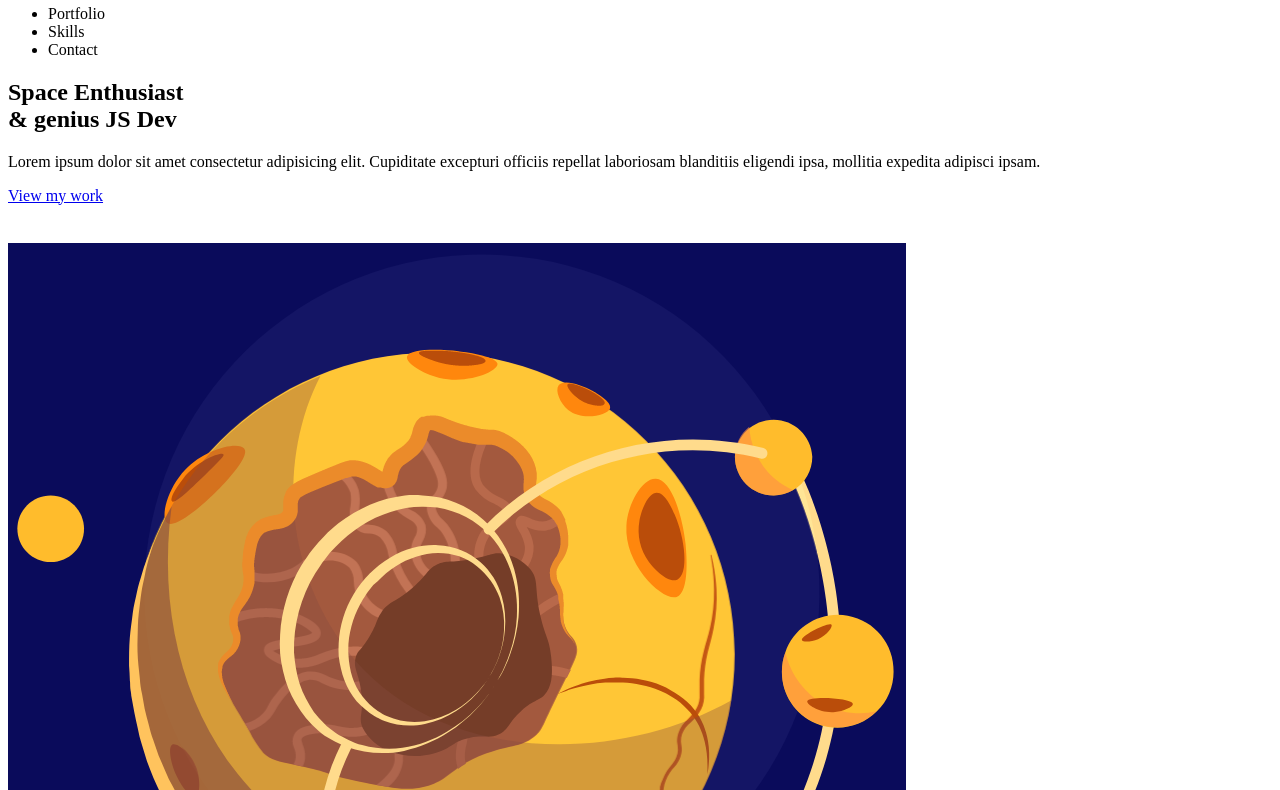
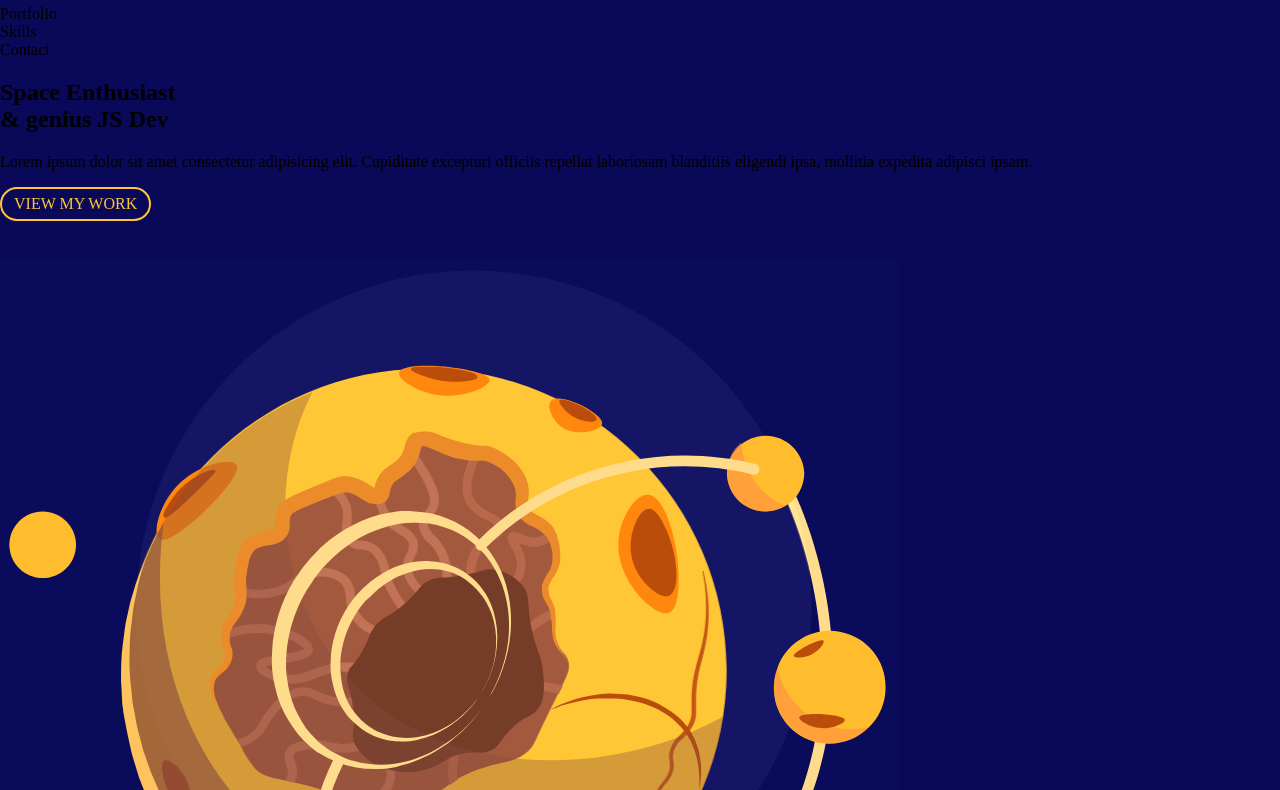
Before and after one commit to hyperkarmic/mobile-net-ninja, a plain HTML site: page index.html in a window 1280 px wide. Shown: the part 62-852 px from the top of the page. Drawn offline with Linux system fonts and the light colour scheme.

Commit message:
the use of :root --var is interesting.  not encountered before.  background is interesting...as it's not the same as background-color....

```diff
--- a/index.html
+++ b/index.html
@@ -4,6 +4,7 @@
     <meta charset="UTF-8" />
     <meta http-equiv="X-UA-Compatible" content="IE=edge" />
     <meta name="viewport" content="width=device-width, initial-scale=1.0" />
+    <link rel="stylesheet" type="text/css" href="styles.css">
     <title>Cosmo Junkie</title>
   </head>
   <body>
--- a/styles.css
+++ b/styles.css
@@ -1,7 +1,50 @@
 /* variables */
+:root {
+  --primary: #ffc636;
+  --secondary: #0a0858;
+}
 
 /* reset */
+body,
+a,
+a,
+ul,
+li {
+  margin: 0;
+  padding: 0;
+  text-decoration: none;
+}
+li {
+  list-style-type: none;
+}
 /* base styles */
+body {
+  background: var(--secondary);
+  overflow-x: hidden;
+}
+
+.button {
+  background: none;
+  border: 2px solid var(--primary);
+  color: var(--primary);
+  padding: 6px 12px;
+  border-radius: 20px;
+  text-transform: uppercase;
+  box-shadow: 1px 2px 3px rgb(0, 0, 0, 0);
+  display: inline-block;
+}
+.button:hover {
+  color: #222;
+  background: var(--primary);
+}
+input,
+textarea {
+  background: rgba(255, 255, 255, 0.05);
+  padding: 10px 16px;
+  border-radius: 20px;
+  border: 2px solid #989108;
+  color: #f2f2f2;
+}
 /* fonts */
 
 /* mobile styles */
```
